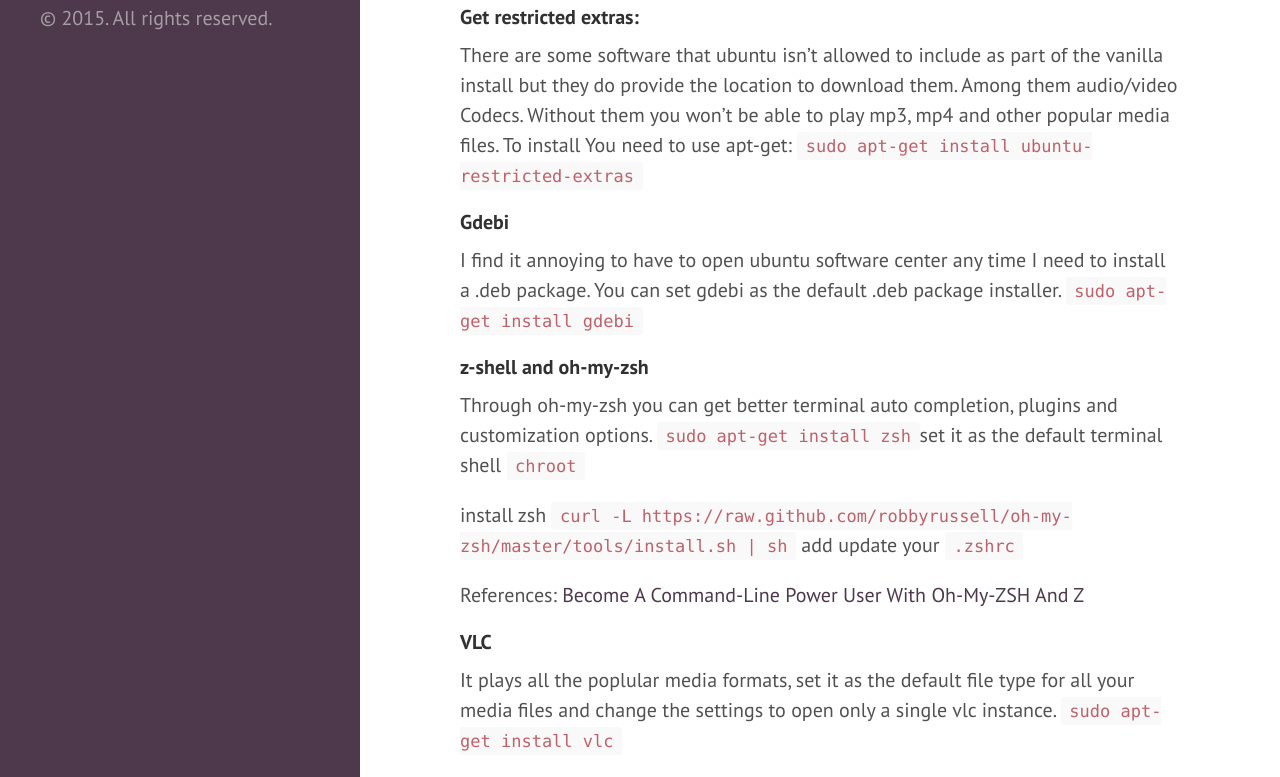
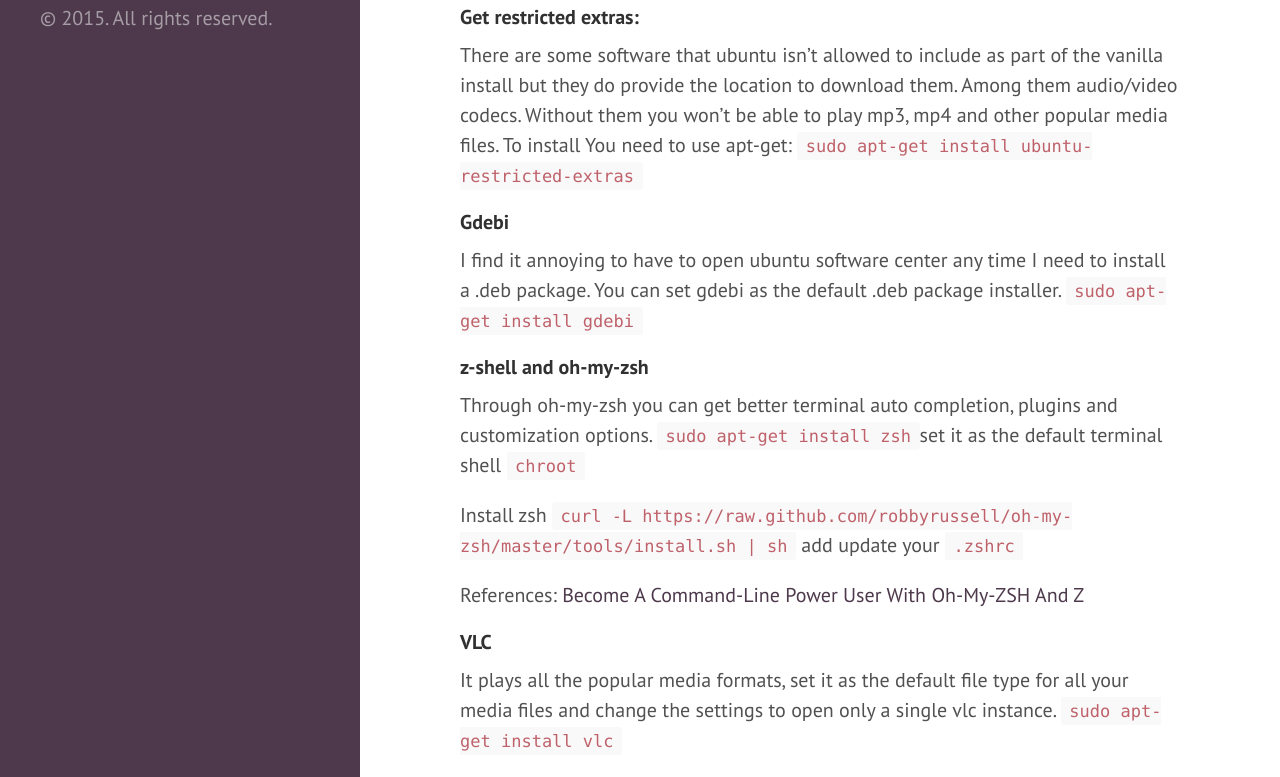
Before and after one commit to colleowino/colleowino.github.io, a Jekyll site: the page built from _posts/2015-10-06-favorite-ubuntu-apps.md, in a window 1280 px wide and 1400 px high. Shown: the part 490-1267 px from the top of the window. Built offline with Jekyll 4.4.1, drawn with Linux system fonts in a browser that asks for light colours; nearby versions of some CDN libraries; comment, search, counter and statistics services are not loaded; some of the changed text lies outside the part shown.

Commit message:
basic spell checking

```diff
--- a/_posts/2015-10-06-favorite-ubuntu-apps.md
+++ b/_posts/2015-10-06-favorite-ubuntu-apps.md
@@ -13,7 +13,7 @@
 <code> sudo apt-get update </code>
 
 #### Get restricted extras:
-There are some software that ubuntu isn't allowed to include as part of the vanilla install but they do provide the location to download them. Among them audio/video Codecs. Without them you won't be able to play mp3, mp4 and other popular media files.
+There are some software that ubuntu isn't allowed to include as part of the vanilla install but they do provide the location to download them. Among them audio/video codecs. Without them you won't be able to play mp3, mp4 and other popular media files.
 To install You need to use apt-get: <code> sudo apt-get install ubuntu-restricted-extras</code>
 
 #### Gdebi
@@ -24,13 +24,13 @@
 Through oh-my-zsh you can get better terminal auto completion, plugins and customization options.
 <code> sudo apt-get install zsh</code>set it as the default terminal shell <code> chroot </code>
 
-install zsh <code>curl -L https://raw.github.com/robbyrussell/oh-my-zsh/master/tools/install.sh | sh</code> add update your `.zshrc`
+Install zsh <code>curl -L https://raw.github.com/robbyrussell/oh-my-zsh/master/tools/install.sh | sh</code> add update your `.zshrc`
 
 References:
 [Become A Command-Line Power User With Oh-My-ZSH And Z](http://www.smashingmagazine.com/2015/07/become-command-line-power-user-oh-my-zsh-z/)
 
 #### VLC
-It plays all the poplular media formats, set it as the default file type for all your media files and change the settings to open only a single vlc instance.
+It plays all the popular media formats, set it as the default file type for all your media files and change the settings to open only a single vlc instance.
 `sudo apt-get install vlc`
 
 #### Ranger and tree
```
Also changed, not shown: other parts of _posts/2015-10-06-favorite-ubuntu-apps.md (+1 -1 lines).
